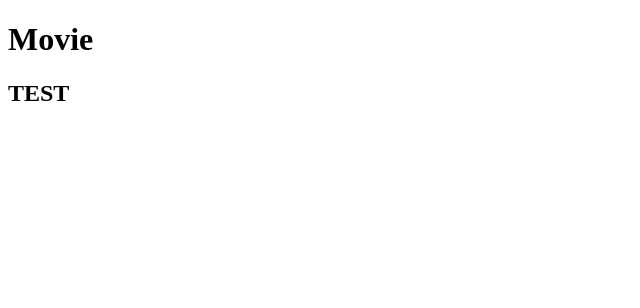
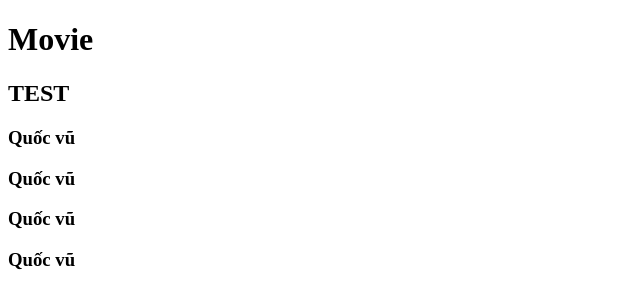
Before and after one commit to qucvu/movie-management, a plain HTML site: page index.html in a window 1280 px wide. Shown: the whole page, without its empty margins (0-640 px from the left). Drawn offline with Linux system fonts and the light colour scheme.

Commit message:
test error

```diff
--- a/index.html
+++ b/index.html
@@ -9,5 +9,9 @@
 <body>
     <h1>Movie</h1>
     <h2>TEST</h2>
+    <h3>Quốc vũ</h3>
+    <h3>Quốc vũ</h3>
+    <h3>Quốc vũ</h3>
+    <h3>Quốc vũ</h3>
 </body>
 </html>
```
